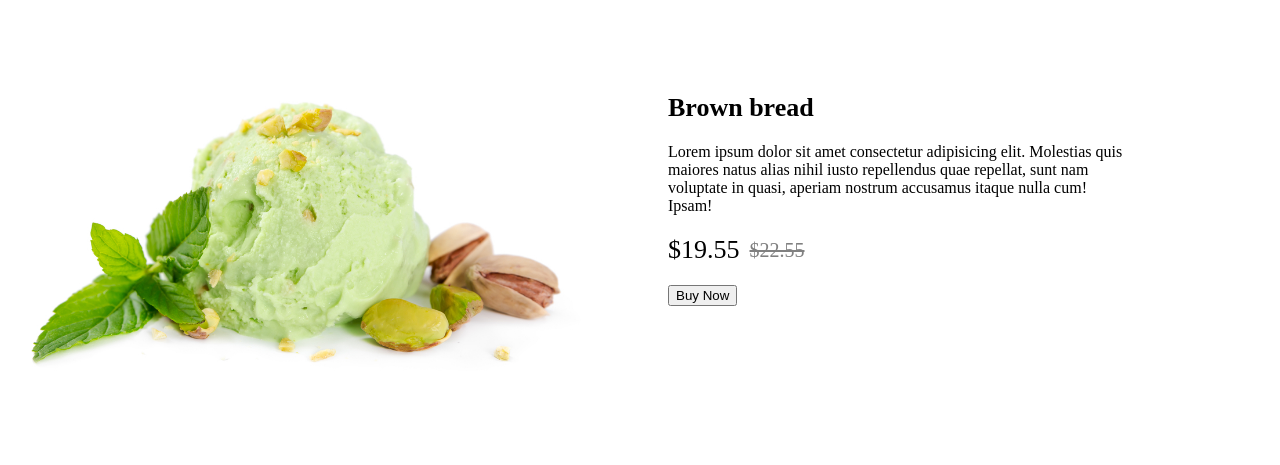
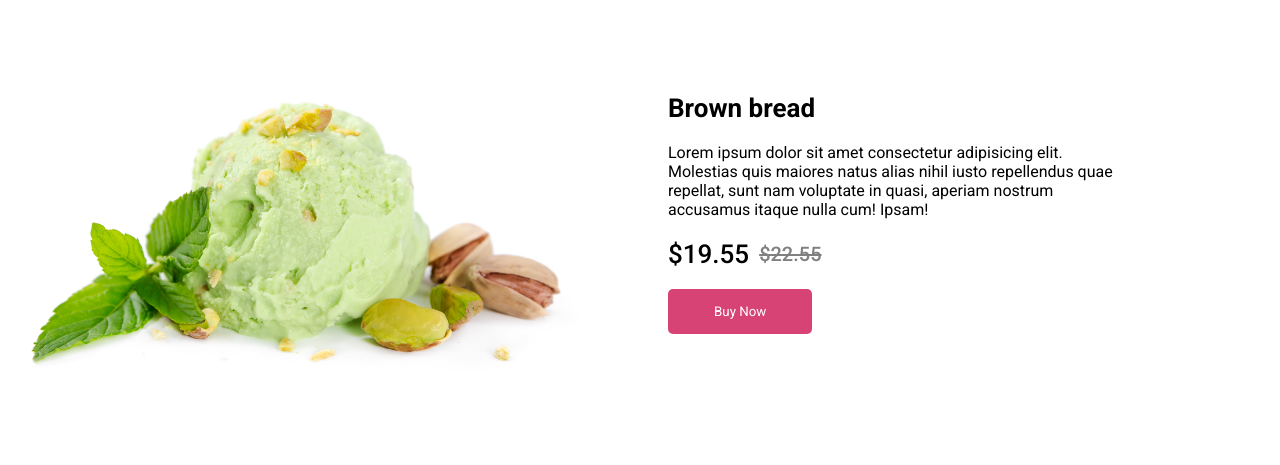
Before and after one commit to Arina45678910/Morogenka, a plain HTML site: page index.html in a window 1280 px wide. Drawn offline with Linux system fonts and the light colour scheme.

Commit message:
Add files via upload

```diff
--- a/index.html
+++ b/index.html
@@ -1,9 +1,13 @@
 <!DOCTYPE html>
 <html lang="en">
+
 <head>
   <meta charset="UTF-8" />
   <meta http-equiv="X-UA-Compatible" content="IE=edge" />
   <meta name="viewport" content="width=device-width, initial-scale=1.0" />
+  <link rel="preconnect" href="https://fonts.googleapis.com">
+  <link rel="preconnect" href="https://fonts.gstatic.com" crossorigin>
+  <link href="https://fonts.googleapis.com/css2?family=Roboto:wght@400;500;700;900&display=swap" rel="stylesheet">
   <link rel="stylesheet" href="style.css" />
   <title>Мороженка</title>
 </head>
@@ -32,4 +36,5 @@
     </div>
   </div>
 </body>
+
 </html>
--- a/style.css
+++ b/style.css
@@ -25,6 +25,7 @@
     font-size: 26px;
     margin-top: 85px;
     margin-bottom: 20px;
+    font-family: 'Roboto', sans-serif;
 }
 .text__info{
     font-weight: 400;
@@ -32,6 +33,7 @@
     line-height: 1,5;
     opacity: 0,7;
     margin-bottom: 20px;
+    font-family: 'Roboto', sans-serif;
 }
 .prices{
     display: flex;
@@ -42,10 +44,20 @@
     margin-right: 10px;
     font-size: 26px;
     font-weight: 500;
+    font-family: 'Roboto', sans-serif;
 }
 .price{
     font-size: 20px;
     font-weight: 500;
     text-decoration: line-through;
     color: gray;
+    font-family: 'Roboto', sans-serif;
 }
+.button{
+    border-style: none;
+    background-color: #D64374;
+    border-radius: 5px;
+    padding: 15px 46px;
+    color: #ffffff;
+    font-family: 'Roboto', sans-serif;
+}
```
Lines whose indentation alone changed are shown as unchanged.
